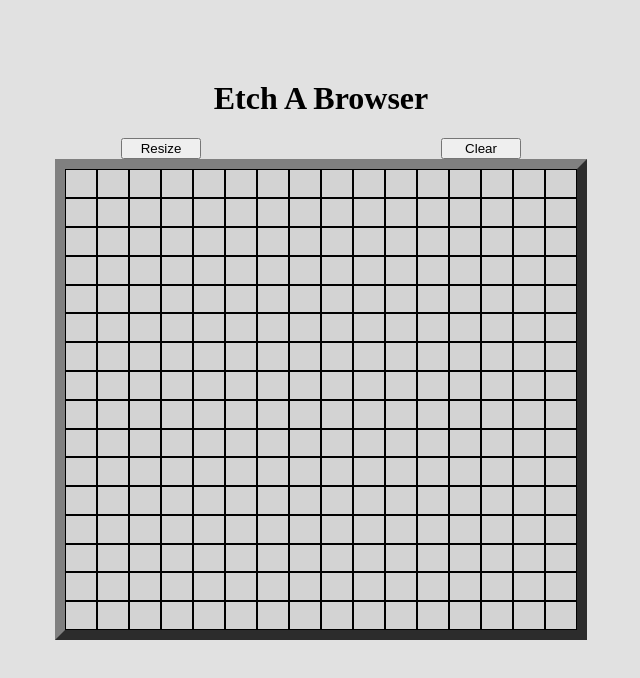
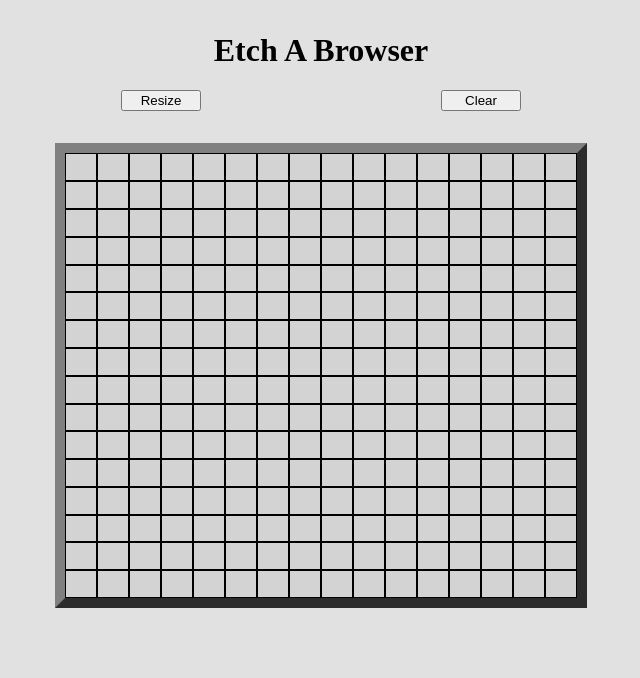
Before and after one commit to CPMSP/etchasketch, a plain HTML site: page index.html in a window 1280 px wide. Shown: the whole page, without its empty margins (319-959 px from the left). Drawn offline with Linux system fonts and the light colour scheme.

Commit message:
adjusted spacing

```diff
--- a/style.css
+++ b/style.css
@@ -19,7 +19,7 @@ button {
 }
 
 h1 {
-	margin-top: 5rem;
+	margin-top: 2rem;
 }
 
 .buttonPanel {
@@ -31,7 +31,7 @@ h1 {
 .container {
 	height: 40vw;
 	width: 40vw;
-	margin: auto;
+	margin: 2rem auto;
 	display: grid;
 	border: 10px outset grey;
 	/* grid-template-columns: repeat(16, 1fr);
```
